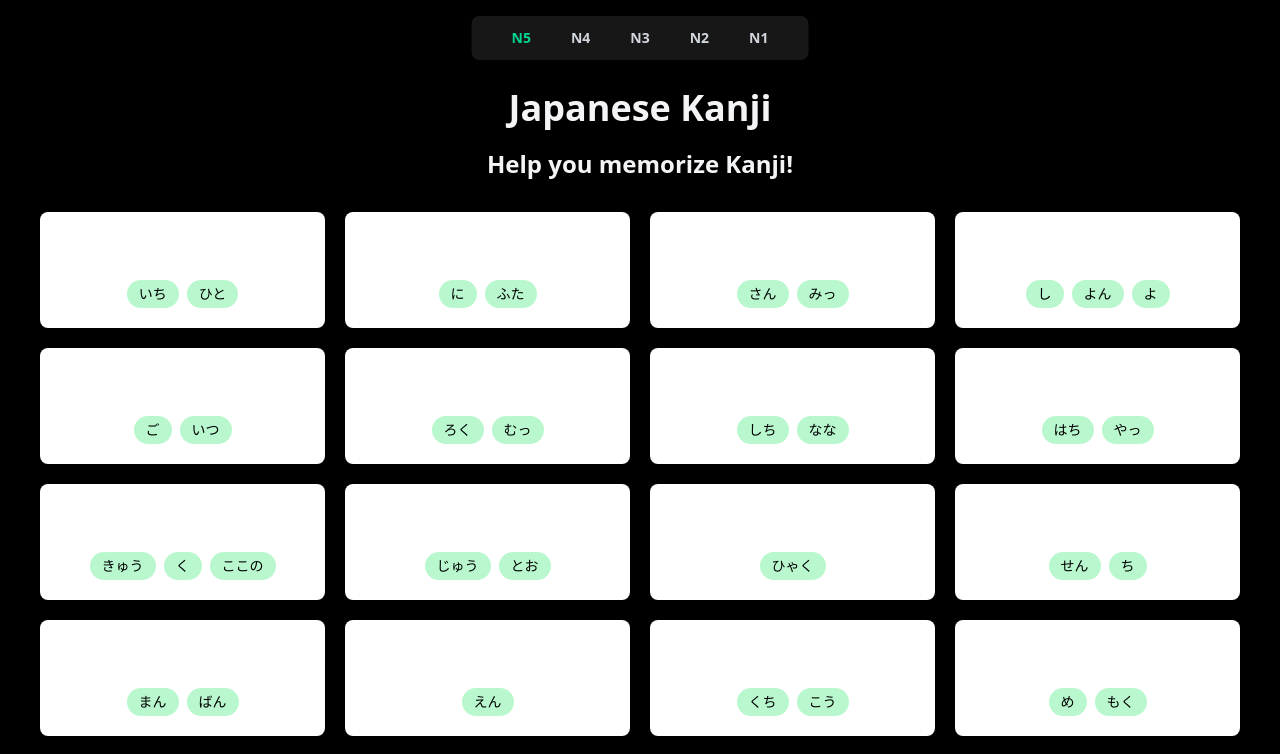
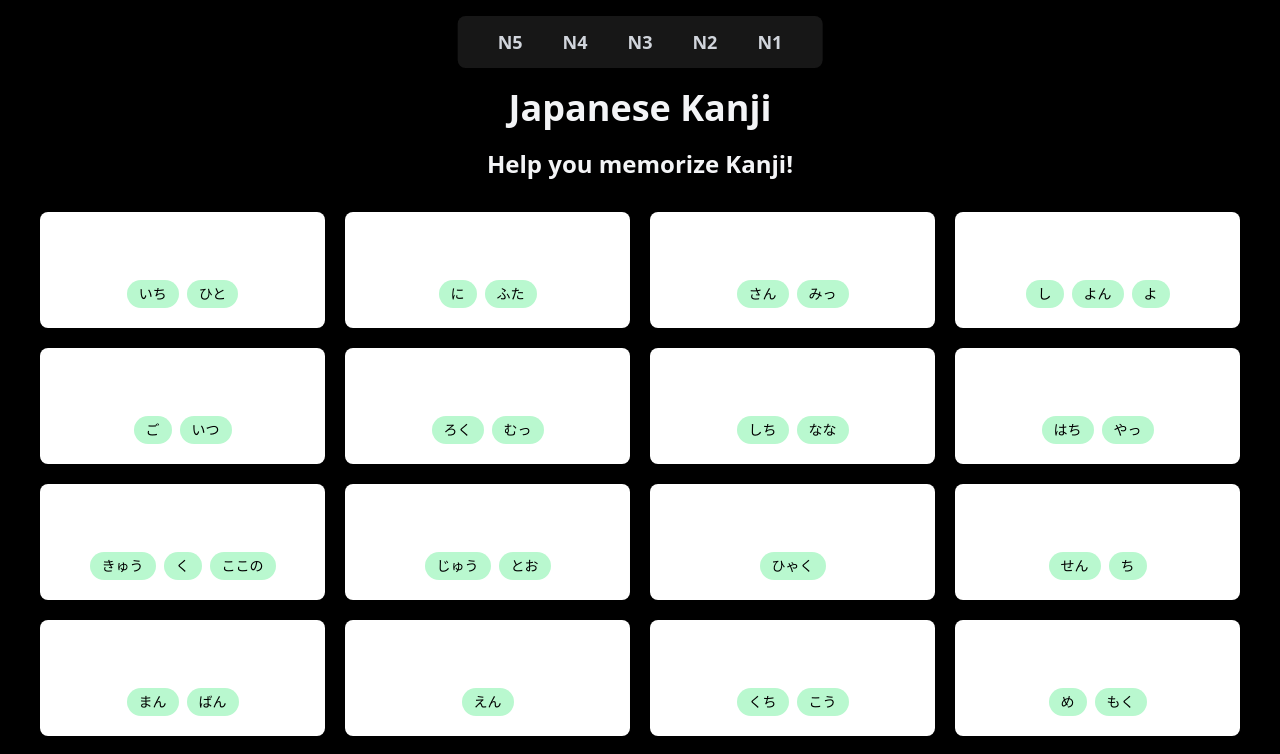
Before and after one commit to iqbalpa/kanji, a React (Vite) app: page / in a window 1280 px wide. Shown: the top 754 px of the page. Built offline with nearby package versions, Linux system fonts and the light colour scheme.

Commit message:
feat: highlight current active path

```diff
--- a/src/components/header/header.tsx
+++ b/src/components/header/header.tsx
@@ -1,5 +1,5 @@
 import React, { useState, useEffect } from 'react'
-import { Link } from 'react-router'
+import { NavLink } from 'react-router'
 
 const navItems = ['N5', 'N4', 'N3', 'N2', 'N1']
 
@@ -24,15 +24,19 @@ export const Header: React.FC = () => {
           }`}
         >
           {navItems.map((item, _) => (
-            <Link
+            <NavLink
               key={item}
               to={`/${item.toLowerCase()}`}
-              className={`hover:text-white font-bold whitespace-nowrap transition-colors duration-200 text-center ${
-                item === 'N5' ? 'text-emerald-400 font-extrabold' : ''
-              }`}
+              className={({ isActive }) =>
+                `text-md md:text-lg font-bold whitespace-nowrap transition-colors hover:scale-125 duration-500 text-center ${
+                  isActive
+                    ? 'text-emerald-400 hover:text-emerald-300 font-extrabold'
+                    : 'hover:text-white'
+                }`
+              }
             >
               {item}
-            </Link>
+            </NavLink>
           ))}
         </div>
       </nav>
```
